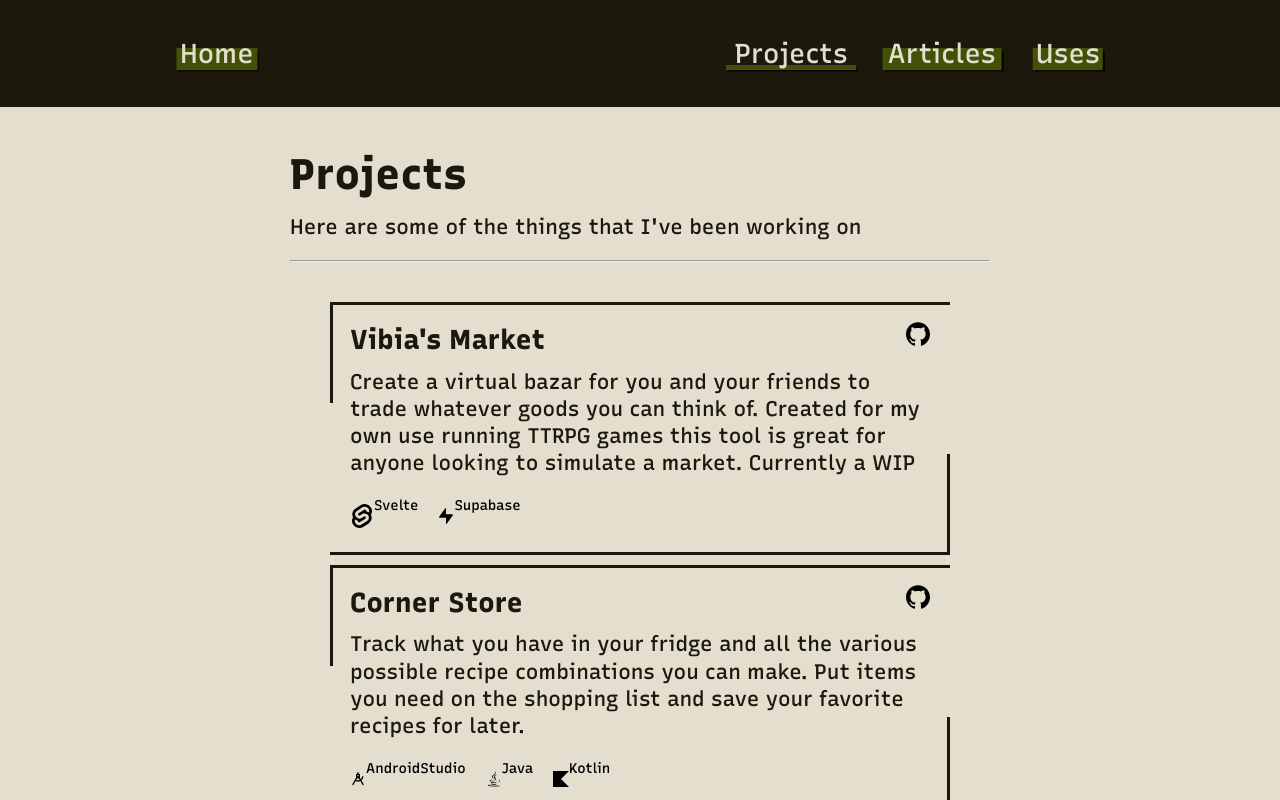
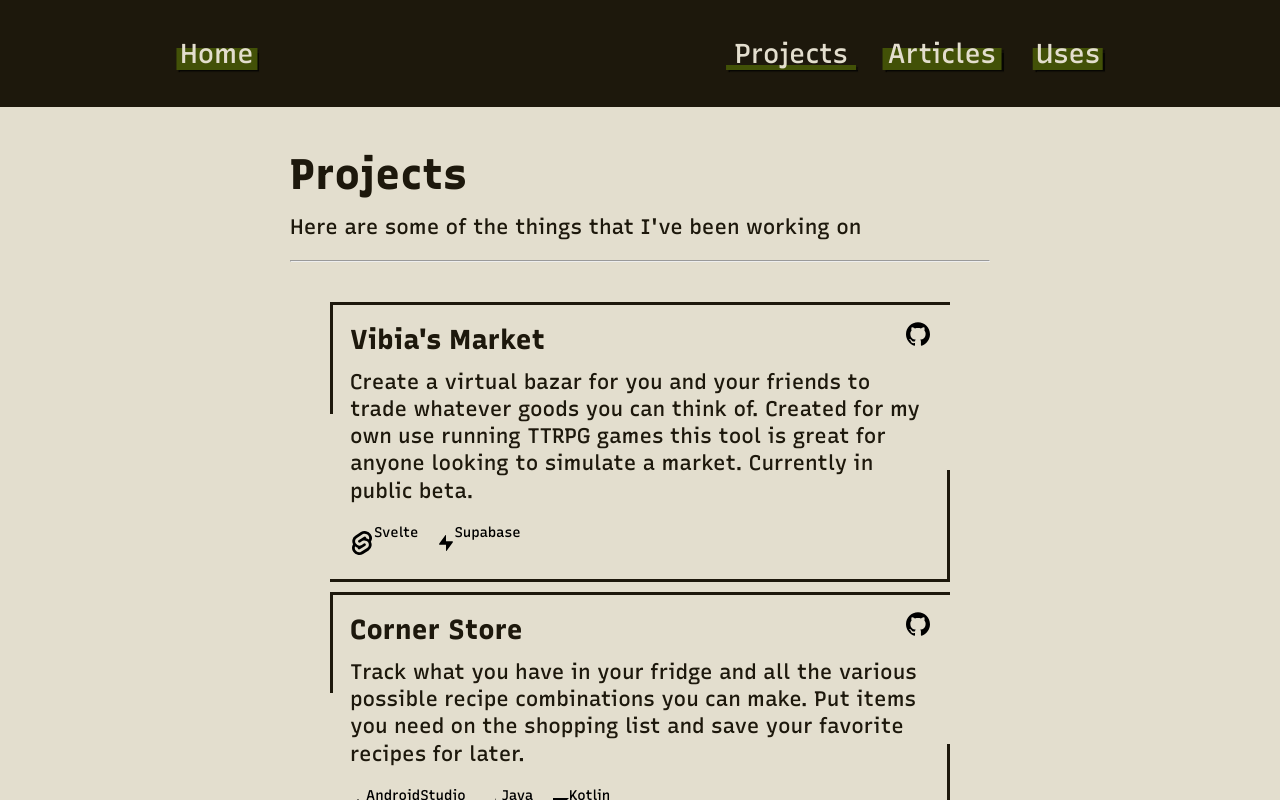
Before and after one commit to Isaac-Harper/Portfolio, a SvelteKit app: page /projects in a window 1280 px wide. Shown: the top 800 px of the page. Built offline with nearby package versions, Linux system fonts and the light colour scheme.

Commit message:
articles

```diff
--- a/src/routes/projects/+page.svelte
+++ b/src/routes/projects/+page.svelte
@@ -32,7 +32,7 @@ import Icon from '$lib/elements/Icon.svelte';
         <UniCard>
             <svelte:fragment slot="title">Vibia's Market</svelte:fragment>
             <Icon slot="subtitle" link="https://github.com/Voldari/vibias-market" img={gh}></Icon>
-            <svelte:fragment slot="summary">Create a virtual bazar for you and your friends to trade whatever goods you can think of. Created for my own use running TTRPG games this tool is great for anyone looking to simulate a market. Currently a WIP</svelte:fragment>
+            <svelte:fragment slot="summary">Create a virtual bazar for you and your friends to trade whatever goods you can think of. Created for my own use running TTRPG games this tool is great for anyone looking to simulate a market. Currently in public beta.</svelte:fragment>
             <svelte:fragment slot="footer">
                 <Tag href="https://svelte.dev/">
                     <img src={svelteSvg} alt="svelte" slot="image">
```
Also changed, not shown: src/routes/articles/conservation/+page.md (+2 -0 lines), src/routes/articles/trailer-2/+page.md (+1 -4 lines), src/routes/articles/vibias/+page.md (+2 -0 lines).
